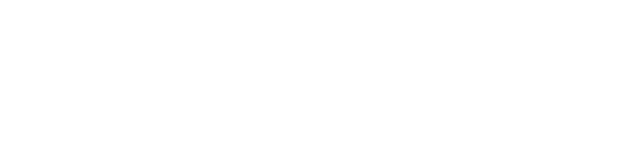
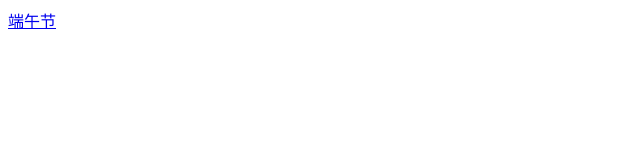
Before and after one commit to checheer/Chenfangmin.github.io, a plain HTML site: page index.html in a window 1280 px wide. Shown: the full height of the page, 0-640 px from the left. Drawn offline with Linux system fonts and the light colour scheme.

Commit message:
ssss
sss

```diff
--- a/index.html
+++ b/index.html
@@ -7,6 +7,6 @@
     <title>主页</title>
 </head>
 <body>
-  <a href="端午节/index.html"></a>
+  <a href="端午节/index.html">端午节</a>
 </body>
 </html>
```
